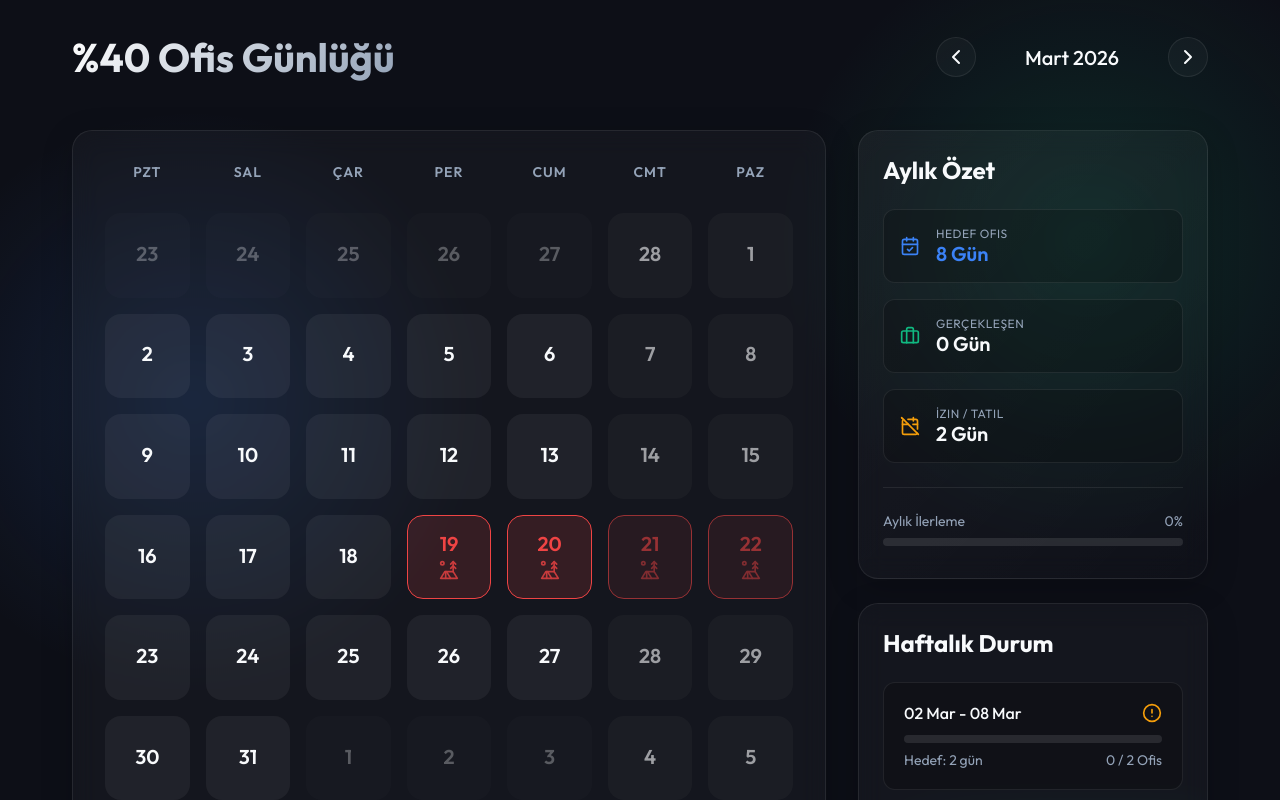
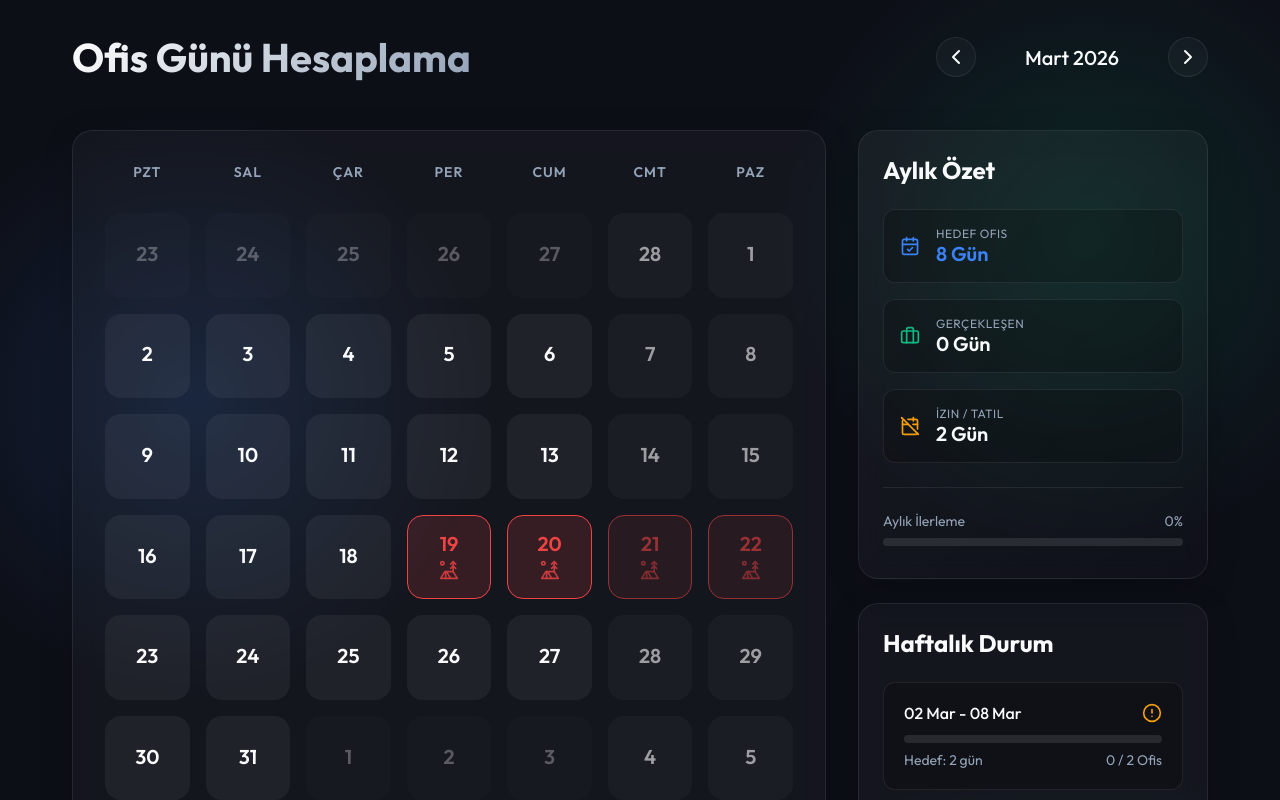
Before and after one commit to orkanhaliloglu/ofisgunu, a React (Vite) app: page / in a window 1280 px wide. Shown: the top 800 px of the page. Built offline with nearby package versions, Linux system fonts and the light colour scheme.

Commit message:
update title to ofis gunu hesaplama

```diff
--- a/src/App.jsx
+++ b/src/App.jsx
@@ -24,7 +24,7 @@ function App() {
   return (
     <div className="app-container">
       <header className="header animate-pop">
-        <h1>%40 Ofis Günlüğü</h1>
+        <h1>Ofis Günü Hesaplama</h1>
 
         <div className="month-selector">
           <button className="icon-btn" onClick={handlePrevMonth}>
```
